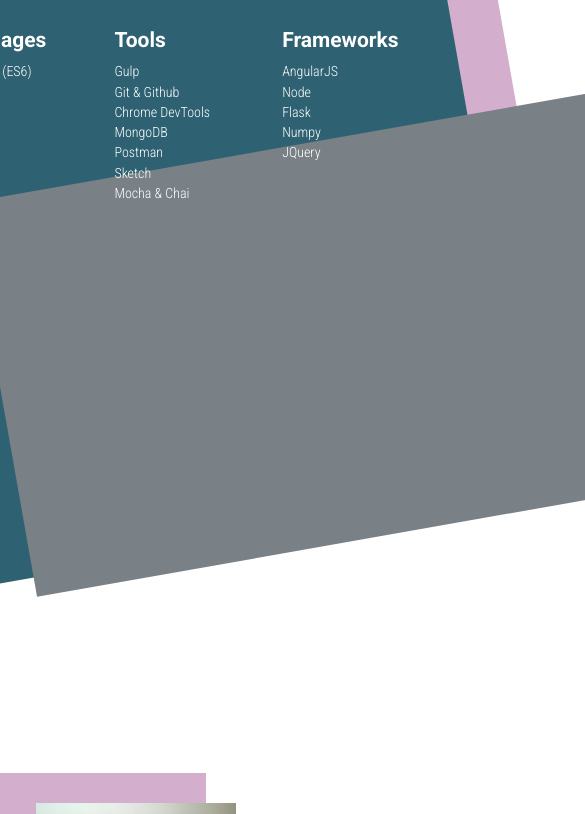
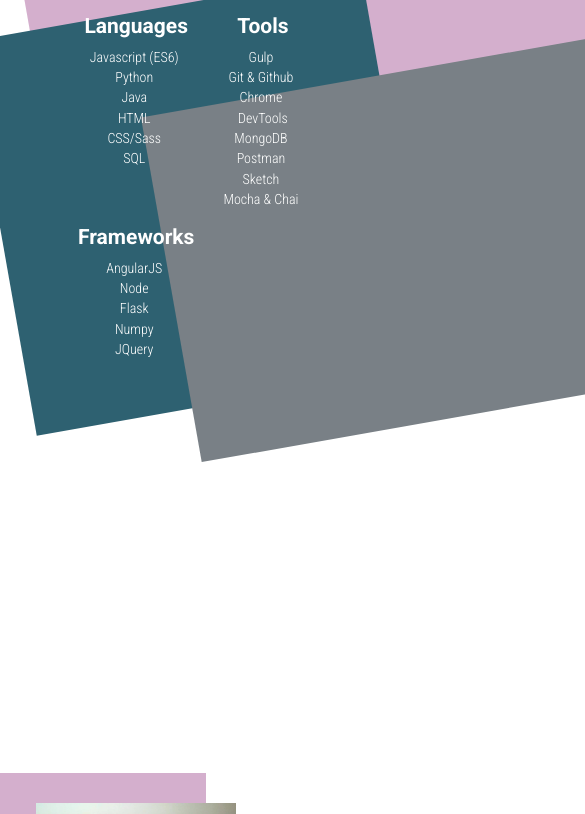
Before and after one commit to HoganMcDonald/portfolio_site_3.0, a website: page src/views/index.html in a window 390 px wide. Shown: the part 1032-1846 px from the top of the page, 585 px wide, since content can reach past the window. Drawn offline with nearby package versions, Linux system fonts and the light colour scheme; files that its build step writes are made by us from their sources; files whose address does not match are found by name.

Commit message:
tech section styled for mobile

```diff
--- a/src/sass/pages/_index.mobile.sass
+++ b/src/sass/pages/_index.mobile.sass
@@ -25,4 +25,27 @@
           left: 5vw
         .site-title-text
           left: 5vw
+      #tech
+        .container
+          width: 80vw
+          height: 90vh
+          .title
+            top: 0
+          .box1
+            height: 400px
+          .box2
+            top: 150px
+            left: -40px
+            height: 400px
+            width: 400px
+          .box3
+            height: 350px
+            top: 200px
+          .text
+            top: 60%
+            grid-template-columns: auto auto
+            grid-template-rows: max-content
+            text-align: center
+            .col
+              height: 100%
     footer
```
Also changed, not shown: docs/styles/main.min.css.
